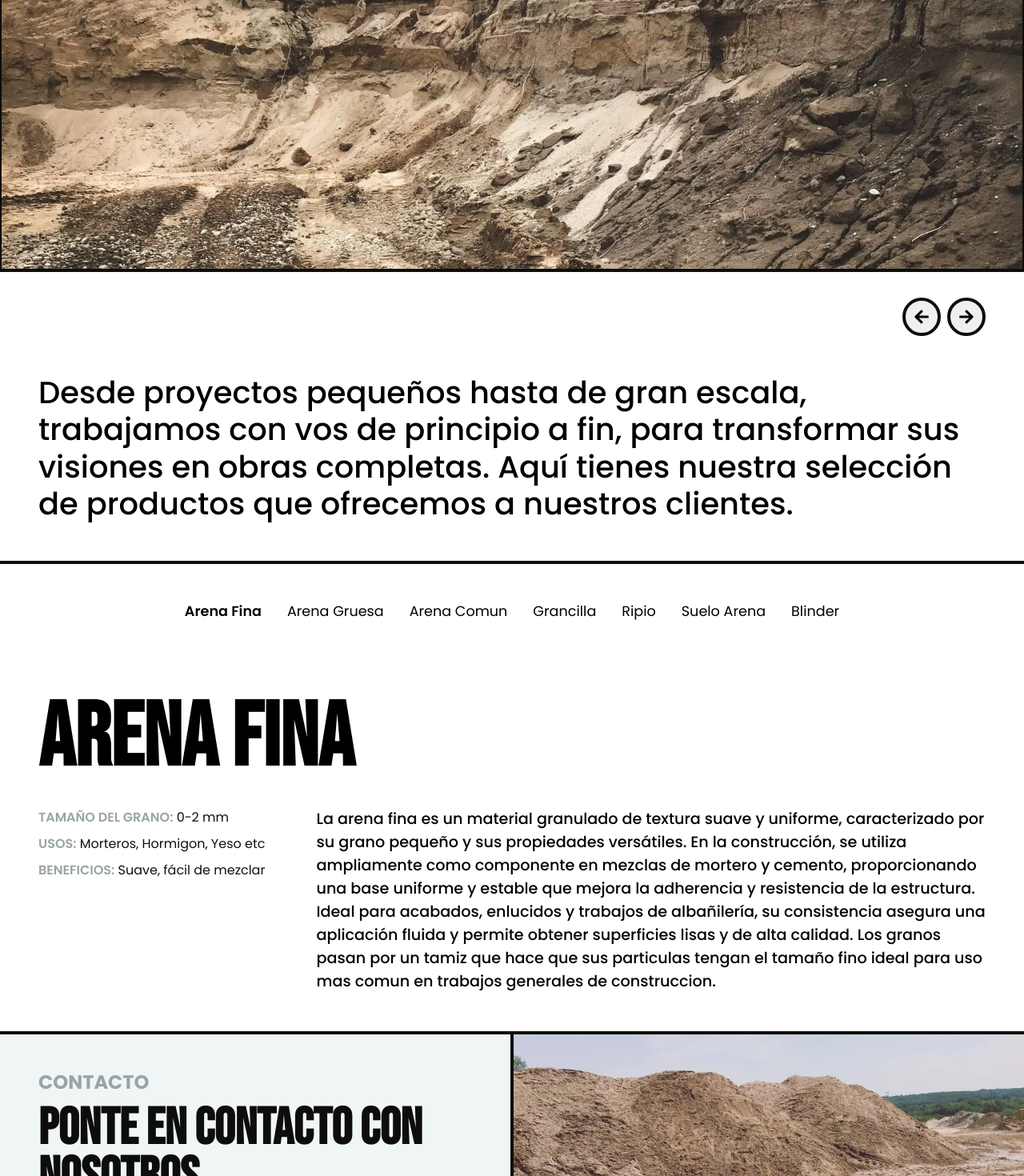
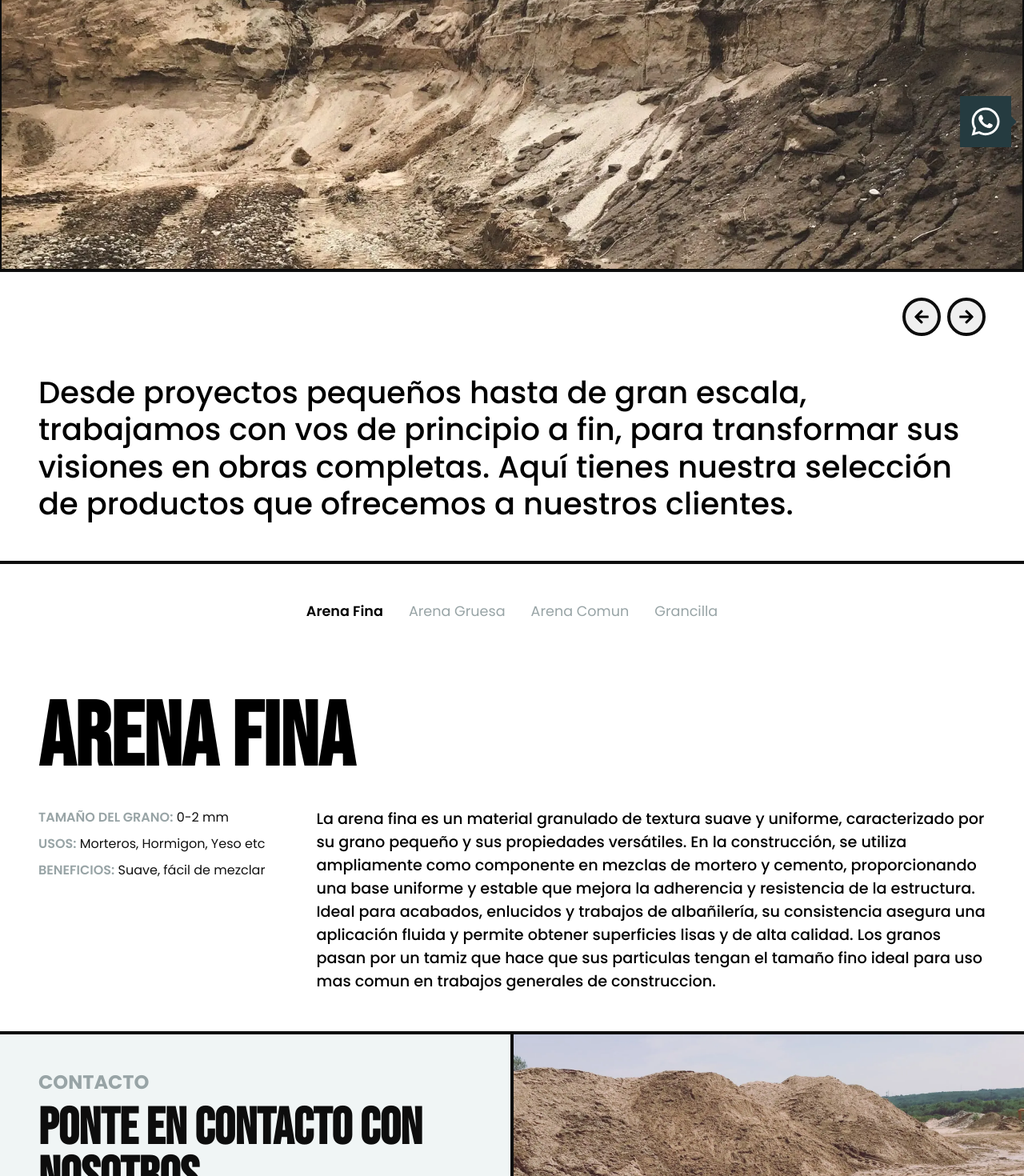
Before and after one commit to leandrox72/canteras-el-bajo, a React (Vite) app: page /productos in a window 1280 px wide. Shown: the part 600-2070 px from the top of the page at 80% size. Built offline with nearby package versions, Linux system fonts and the light colour scheme.

Commit message:
Its QoL time once again
In search of the perfect score in PageSpeed Insights...

```diff
--- a/src/components/cta/cta.css
+++ b/src/components/cta/cta.css
@@ -4,6 +4,7 @@
     position: fixed;
     bottom: 1rem;
     right: 1rem;
+
 }
 
 .cta__data {
--- a/src/components/cta/cta.jsx
+++ b/src/components/cta/cta.jsx
@@ -5,12 +5,12 @@ import { FaWhatsapp } from "react-icons/fa";
 const Cta = () => {
 
   return (
-    <div className='cta'>
-      <a className='cta__data' href='https://wa.me/5403518762106' target="_blank" rel="noopener noreferrer">
+    <a className='cta' aria-label="Contactar por WhatsApp" href='https://wa.me/5403518762106' target="_blank" rel="noopener noreferrer">
+      <div className='cta__data'>
         <FaWhatsapp className='cta__data-icon'/>
-      </a>
+      </div>
       <VscTriangleRight className='cta__form'/>
-    </div>
+    </a>
   )
 }
 
--- a/src/components/dualSection/dualSection.css
+++ b/src/components/dualSection/dualSection.css
@@ -5,6 +5,7 @@
     justify-content: center;
     gap: var(--border-size);
     background: var(--border);
+    transition: .5s ease;
 }
 
 .dual__data {
--- a/src/components/hero/hero.css
+++ b/src/components/hero/hero.css
@@ -32,6 +32,7 @@
     letter-spacing: 2px;
     margin-top: 2rem;
     opacity: .8;
+    text-shadow: 0px 0px 25px var(--sec-2);
 }
 
 .hero__bg {
--- a/src/components/products/products.css
+++ b/src/components/products/products.css
@@ -5,6 +5,7 @@
     background-size: cover;
     display: flex;
     flex-direction: column;
+    background: #fff;
 }
 
 .products__cards {
@@ -26,7 +27,7 @@
 }
 
 .products__items button {
-    color: #000;
+    color: var(--sec-2);
     transition-property: color;
     transition-duration: 0.25s;
     cursor: pointer;
@@ -47,6 +48,7 @@
 
 .products__items .active {
     font-weight: 600;
+    color: #000;
 }
 
 .products__data {
--- a/src/components/products/products.jsx
+++ b/src/components/products/products.jsx
@@ -24,7 +24,10 @@ const Products = () => {
   }
 
   return (
-    <div className='products'>
+    <div
+      className='products'
+      transition={{ duration: 0.5, ease: "easeInOut" }}
+    >
       <ul className='products__items'>
         {products.map((i) => (
           <button
--- a/src/constants/data.js
+++ b/src/constants/data.js
@@ -112,54 +112,6 @@ const products = [{
                 value: "Resistente, duradero"
             }
         ]
-  }, {
-    id : 4,
-    name : "Ripio",
-    img : null,
-    desc: "Descripcion...",
-    info: [{
-            title: "Item 1",
-            value: null
-        },{
-            title: "Item 2",
-            value: null
-        },{
-            title: "Item 3",
-            value: null
-        }
-    ]
-  },{
-    id : 5,
-    name : "Suelo Arena",
-    img : null,
-    desc: "Descripcion...",
-    info: [{
-            title: "Item 1",
-            value: null
-        },{
-            title: "Item 2",
-            value: null
-        },{
-            title: "Item 3",
-            value: null
-        }
-    ]
-  },{
-    id : 6,
-    name : "Blinder",
-    img : null,
-    desc: "Descripcion...",
-    info: [{
-            title: "Item 1",
-            value: null
-        },{
-            title: "Item 2",
-            value: null
-        },{
-            title: "Item 3",
-            value: null
-        }
-    ]
   }
 ]
 
--- a/src/pages/aboutPage.jsx
+++ b/src/pages/aboutPage.jsx
@@ -1,6 +1,6 @@
 import { useState, useEffect } from 'react'
 import { Helmet } from 'react-helmet-async';
-import { Navbar, PagesTitle, Carousel, Info, CompanyInfo, DualSection, Footer, Loading } from '../components'
+import { Navbar, PagesTitle, Carousel, Info, CompanyInfo, DualSection, Footer, Loading , Cta} from '../components'
 import { gallery } from '../constants/data';
 import images from '../constants/images';
 import { AnimatePresence } from 'framer-motion';
@@ -55,6 +55,7 @@ const AboutPage = () => {
         alt={true}
       />
       <Footer />
+      <Cta />
       <AnimatePresence mode='wait'>
         {loading && (<Loading startVisible={startVisible}/>)}
       </AnimatePresence>
--- a/src/pages/contactPage.jsx
+++ b/src/pages/contactPage.jsx
@@ -1,6 +1,6 @@
 import { useState, useEffect } from 'react'
 import { Helmet } from 'react-helmet-async';
-import { Navbar, PagesTitle, Footer, Loading, ContactForm } from '../components'
+import { Navbar, PagesTitle, Footer, Loading, ContactForm, Cta } from '../components'
 import { AnimatePresence } from 'framer-motion';
 
 const ContactPage = () => {
@@ -32,6 +32,7 @@ const ContactPage = () => {
       <PagesTitle title='Contacto'/>
       <ContactForm />
       <Footer />
+      <Cta />
       <AnimatePresence mode='wait'>
         {loading && (<Loading startVisible={startVisible}/>)}
       </AnimatePresence>
--- a/src/pages/productsPage.jsx
+++ b/src/pages/productsPage.jsx
@@ -1,6 +1,6 @@
 import { useState, useEffect } from 'react'
 import { Helmet } from 'react-helmet-async';
-import { Navbar, PagesTitle, Carousel, Info, DualSection, Footer, Loading, Products } from '../components'
+import { Navbar, PagesTitle, Carousel, Info, DualSection, Footer, Loading, Products, Cta } from '../components'
 import images from '../constants/images';
 import { AnimatePresence } from 'framer-motion';
 import { gallery2 } from '../constants/data';
@@ -50,6 +50,7 @@ const ProductsPage = () => {
         setLoading={setLoading}
       />
       <Footer />
+      <Cta />
       <AnimatePresence mode='wait'>
         {loading && (<Loading startVisible={startVisible}/>)}
       </AnimatePresence>
--- a/src/subcomponents/navbarLink/navbarLink.css
+++ b/src/subcomponents/navbarLink/navbarLink.css
@@ -11,10 +11,12 @@
     letter-spacing: 2px;
     line-height: 1;
     transition: .25s ease;
+    color: #333;
 }
 
 .link__active h4 {
     font-style: oblique;
+    color: #000;
 }
 
 .navbarLink:hover h4 {
```
Also changed, not shown: public/llms.txt (added).
